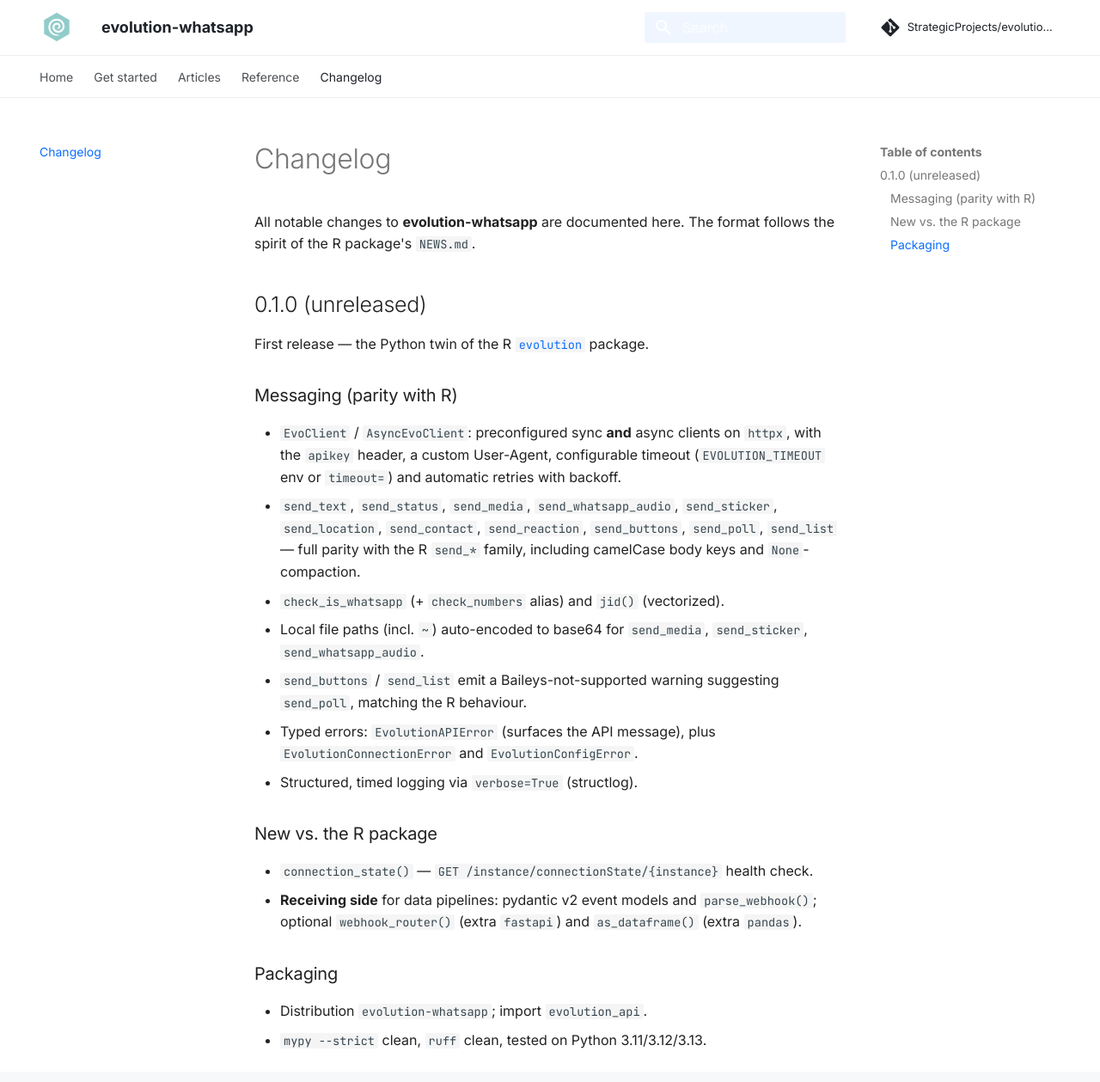
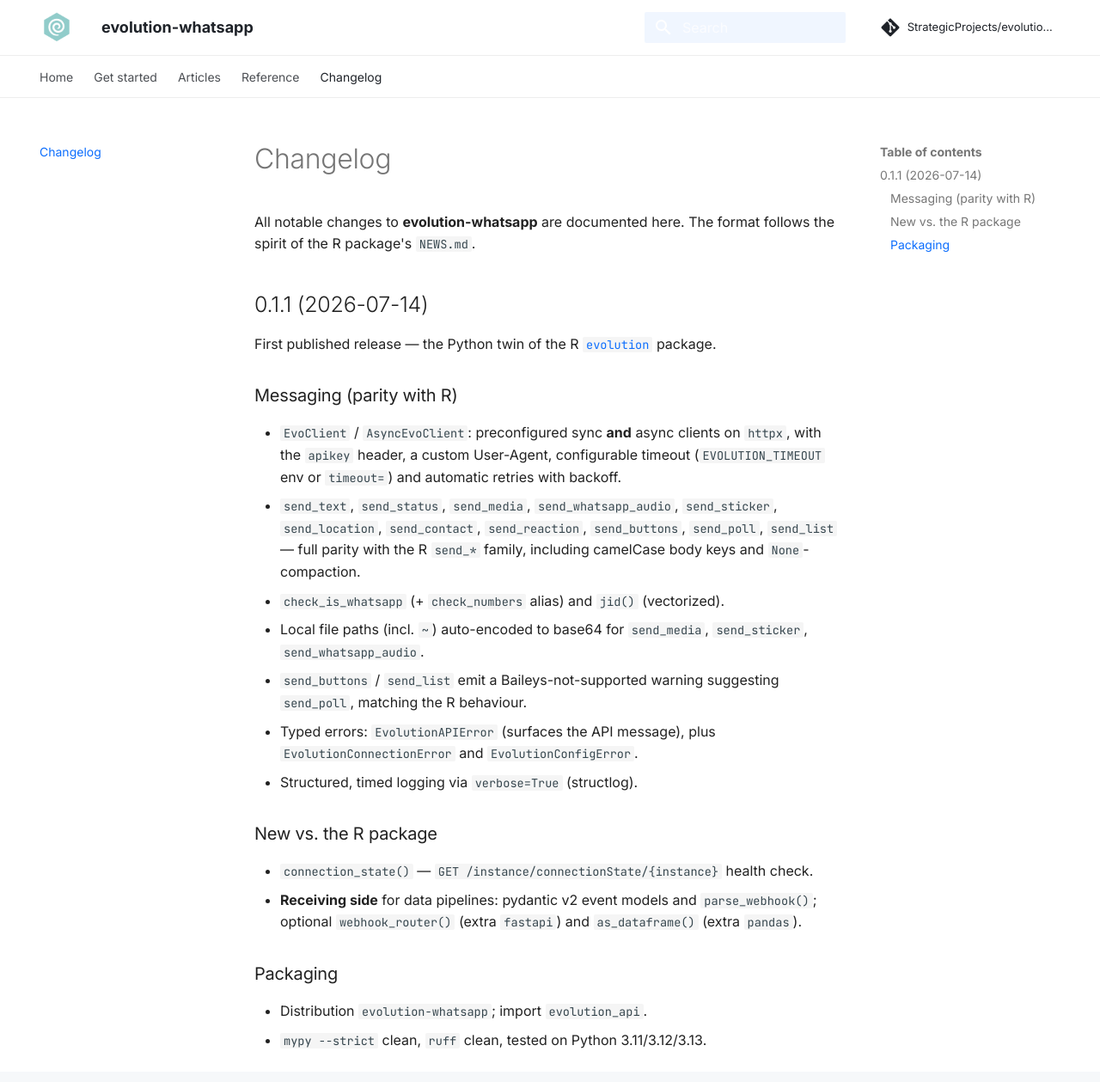
Before and after one commit to StrategicProjects/evolution-python, an MkDocs documentation site: the page built from docs/changelog.md, in a window 1280 px wide and 1312 px high. Shown: the top 1259 px of the window at 86% size. Built offline with MkDocs 1.6.1 and Material for MkDocs 9.7.7, drawn with Linux system fonts in a browser that asks for light colours; comment, search, counter and statistics services are not loaded.

Commit message:
Release 0.1.1: fix author spelling, add Zenodo/citation metadata
- Bump version 0.1.0 -> 0.1.1 (pyproject, __init__, changelog).
- Correct maintainer name/email: "André Leite" <leite@castlab.org> in
  pyproject.toml, LICENSE, README.
- Add CITATION.cff (cff-version 1.2.0) and .zenodo.json for Zenodo
  archival + DOI, with related identifiers to PyPI and the R sibling.

Co-Authored-By: Claude Opus 4.8 (1M context) <noreply@anthropic.com>

```diff
--- a/docs/changelog.md
+++ b/docs/changelog.md
@@ -3,9 +3,9 @@
 All notable changes to **evolution-whatsapp** are documented here. The format
 follows the spirit of the R package's `NEWS.md`.
 
-## 0.1.0 (unreleased)
+## 0.1.1 (2026-07-14)
 
-First release — the Python twin of the R
+First published release — the Python twin of the R
 [`evolution`](https://cran.r-project.org/package=evolution) package.
 
 ### Messaging (parity with R)
--- a/pyproject.toml
+++ b/pyproject.toml
@@ -4,18 +4,18 @@ build-backend = "hatchling.build"
 
 [project]
 name = "evolution-whatsapp"
-version = "0.1.0"
+version = "0.1.1"
 description = "A modern Python client for the Evolution API v2 (WhatsApp) — the twin of the R 'evolution' package."
 readme = "README.md"
 license = { text = "MIT" }
 requires-python = ">=3.11"
 authors = [
-  { name = "Andre Leite", email = "leite@de.ufpe.br" },
+  { name = "André Leite", email = "leite@castlab.org" },
   { name = "Hugo Vasconcelos", email = "hugo.vasconcelos@ufpe.br" },
   { name = "Diogo Bezerra", email = "diogo.bezerra@ufpe.br" },
 ]
 maintainers = [
-  { name = "Andre Leite", email = "leite@de.ufpe.br" },
+  { name = "André Leite", email = "leite@castlab.org" },
 ]
 keywords = ["whatsapp", "evolution-api", "evolution", "messaging", "chatbot", "baileys", "httpx", "async"]
 classifiers = [
--- a/src/evolution_api/__init__.py
+++ b/src/evolution_api/__init__.py
@@ -9,7 +9,7 @@ first-class webhook-receiving side for data pipelines.
 
 from __future__ import annotations
 
-__version__ = "0.1.0"
+__version__ = "0.1.1"
 
 from .client import AsyncEvoClient, EvoClient
 from .exceptions import (
```
Also changed, not shown: README.md (+1 -1 lines), .zenodo.json (added), 3 other files.
